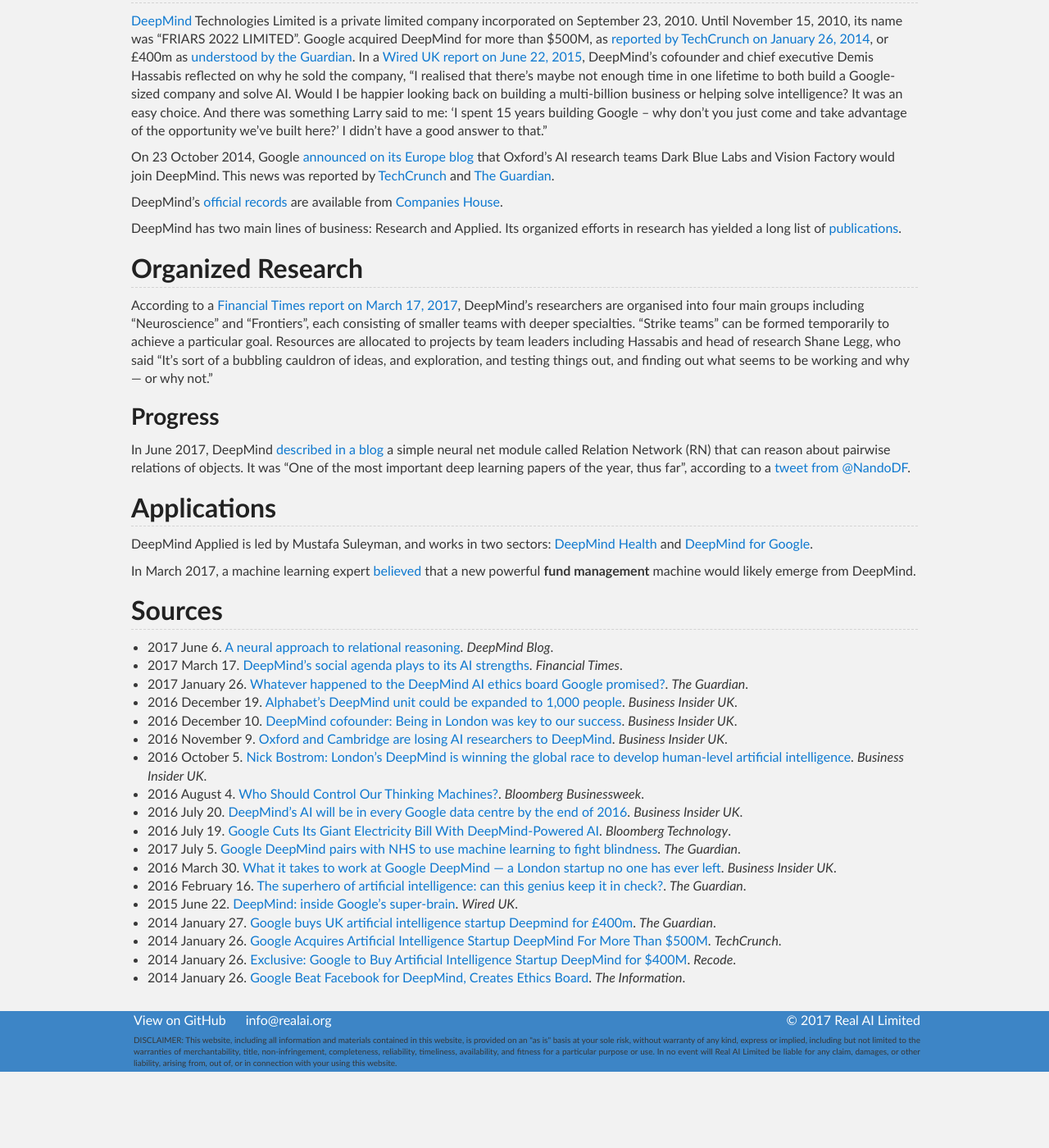
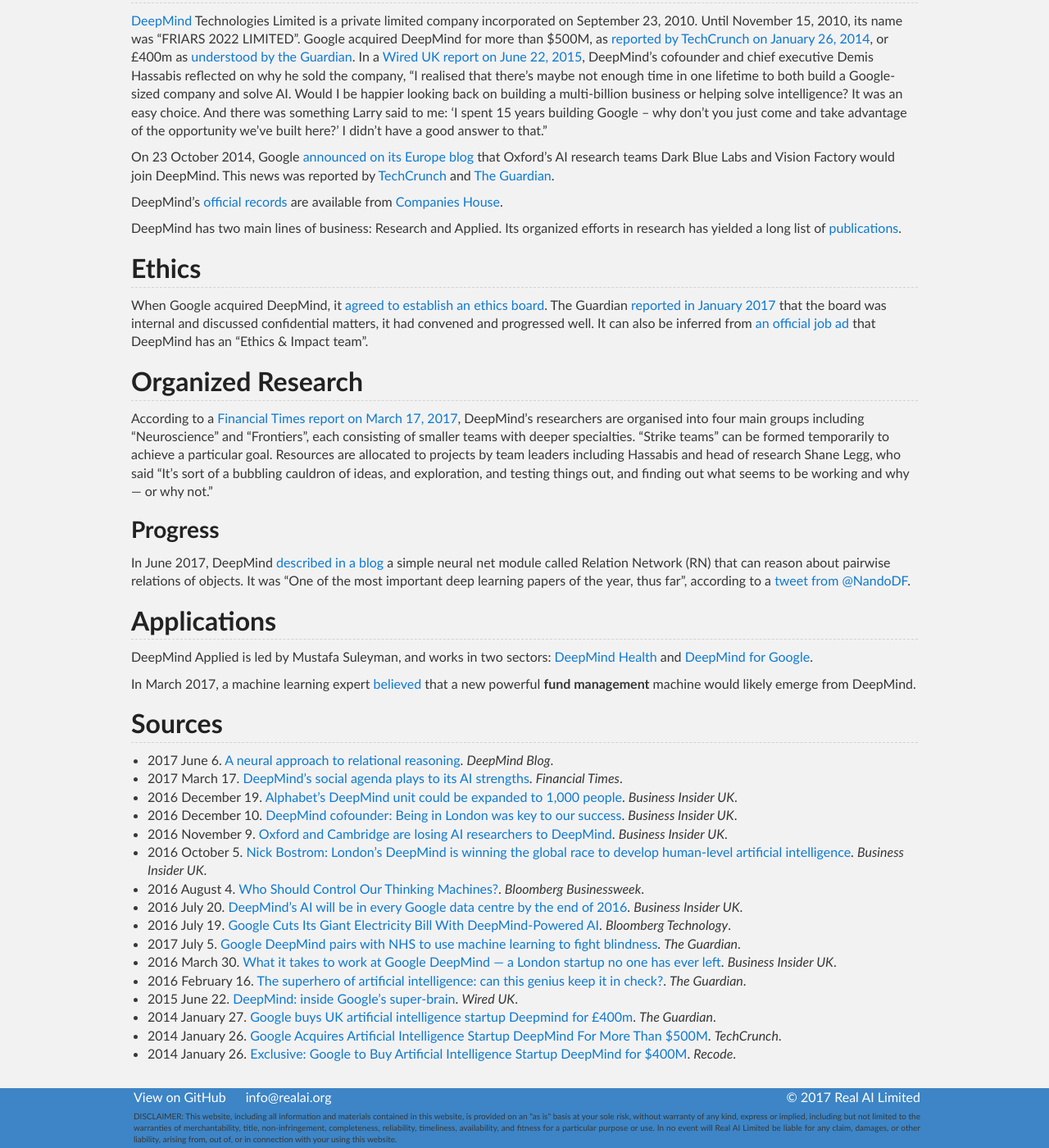
Before and after one commit to Tonywuhk/realai.org, a Jekyll site: the page built from labs/deepmind.md, in a window 1280 px wide and 1400 px high, scrolled down 180 px. Shown: the whole window at 82% size. Built offline with Jekyll 4.4.1, drawn with Linux system fonts in a browser that asks for light colours; our own code applies the rules of GitHub Pages for plain Markdown files; comment, search, counter and statistics services are not loaded; the repository's description, which GitHub fills in, is left out; before the commit the page ends 1487 px from its top, so only the background shows below that.

Commit message:
Create deepmind.md

```diff
--- a/labs/deepmind.md
+++ b/labs/deepmind.md
@@ -13,6 +13,10 @@
 DeepMind's [official records](https://beta.companieshouse.gov.uk/company/07386350) are available from [Companies House](https://www.gov.uk/government/organisations/companies-house).
 
 DeepMind has two main lines of business: Research and Applied. Its organized efforts in research has yielded a long list of [publications](http://realai.org/labs/deepmind/publications/).
+
+## Ethics
+
+When Google acquired DeepMind, it [agreed to establish an ethics board](https://www.theinformation.com/google-beat-facebook-for-deepmind-creates-ethics-board). The Guardian [reported in January 2017](https://www.theguardian.com/technology/2017/jan/26/google-deepmind-ai-ethics-board) that the board was internal and discussed confidential matters, it had convened and progressed well. It can also be inferred from [an official job ad](https://deepmind.com/careers/655890/) that DeepMind has an "Ethics & Impact team".
 
 ## Organized Research
 
@@ -32,7 +36,6 @@
 
 * 2017 June 6. [A neural approach to relational reasoning](https://deepmind.com/blog/neural-approach-relational-reasoning/). *DeepMind Blog*.
 * 2017 March 17. [DeepMind’s social agenda plays to its AI strengths](https://www.ft.com/content/cada14c4-d366-11e6-b06b-680c49b4b4c0). *Financial Times*.
-* 2017 January 26. [Whatever happened to the DeepMind AI ethics board Google promised?](https://www.theguardian.com/technology/2017/jan/26/google-deepmind-ai-ethics-board). *The Guardian*.
 * 2016 December 19. [Alphabet's DeepMind unit could be expanded to 1,000 people](http://uk.businessinsider.com/alphabet-deepmind-could-be-expanded-1000-people-google-london-report-2016-12). *Business Insider UK*.
 * 2016 December 10. [DeepMind cofounder: Being in London was key to our success](http://uk.businessinsider.com/deepmind-cofounder-london-success-google-2016-12). *Business Insider UK*.
 * 2016 November 9. [Oxford and Cambridge are losing AI researchers to DeepMind](http://uk.businessinsider.com/oxbridge-ai-researchers-to-deepmind-2016-11). *Business Insider UK*.
@@ -47,4 +50,3 @@
 * 2014 January 27. [Google buys UK artificial intelligence startup Deepmind for £400m](https://www.theguardian.com/technology/2014/jan/27/google-acquires-uk-artificial-intelligence-startup-deepmind). *The Guardian*.
 * 2014 January 26. [Google Acquires Artificial Intelligence Startup DeepMind For More Than $500M](https://techcrunch.com/2014/01/26/google-deepmind/). *TechCrunch*.
 * 2014 January 26. [Exclusive: Google to Buy Artificial Intelligence Startup DeepMind for $400M](https://www.recode.net/2014/1/26/11622732/exclusive-google-to-buy-artificial-intelligence-startup-deepmind-for). *Recode*.
-* 2014 January 26. [Google Beat Facebook for DeepMind, Creates Ethics Board](https://www.theinformation.com/google-beat-facebook-for-deepmind-creates-ethics-board). *The Information*.
```
